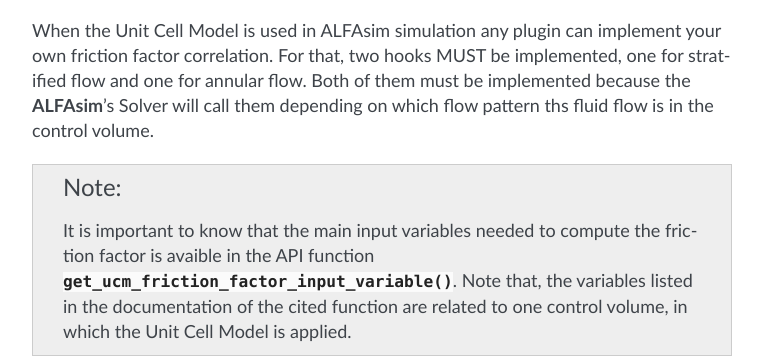
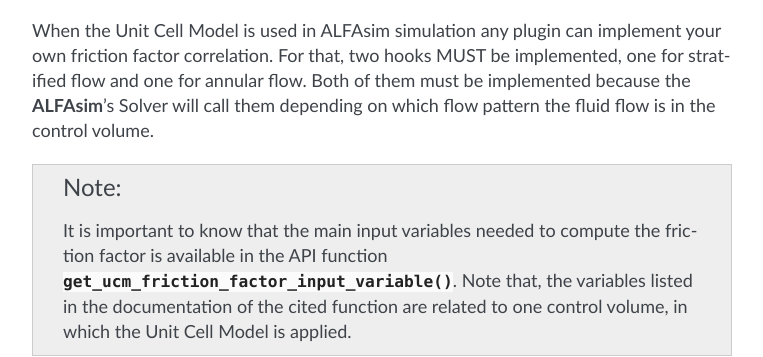
Before and after one commit to ESSS/alfasim-sdk, a Sphinx documentation site: the page built from docs/source/06_solver_hooks.rst, in a window 1280 px wide and 900 px high, scrolled down 5594 px. Shown: the part 166-523 px from the top of the window, without its empty margins (368-1131 px from the left). Built offline with Sphinx 7.4.7, drawn with Linux system fonts in a browser that asks for light colours.

Commit message:
Code review: typos

```diff
--- a/docs/source/06_solver_hooks.rst
+++ b/docs/source/06_solver_hooks.rst
@@ -169,11 +169,11 @@
 
 When the Unit Cell Model is used in ALFAsim simulation any plugin can implement your own friction factor
 correlation. For that, two hooks MUST be implemented, one for stratified flow and one for annular flow. Both of
-them must be implemented because the |alfasim|'s Solver will call them depending on which flow pattern ths fluid
+them must be implemented because the |alfasim|'s Solver will call them depending on which flow pattern the fluid
 flow is in the control volume.
 
 .. note::
-    It is important to know that the main input variables needed to compute the friction factor is avaible in
+    It is important to know that the main input variables needed to compute the friction factor is available in
     the API function :cpp:func:`get_ucm_friction_factor_input_variable`. Note that, the variables listed in the
     documentation of the cited function are related to one control volume, in which the Unit Cell Model is applied.
 
```
